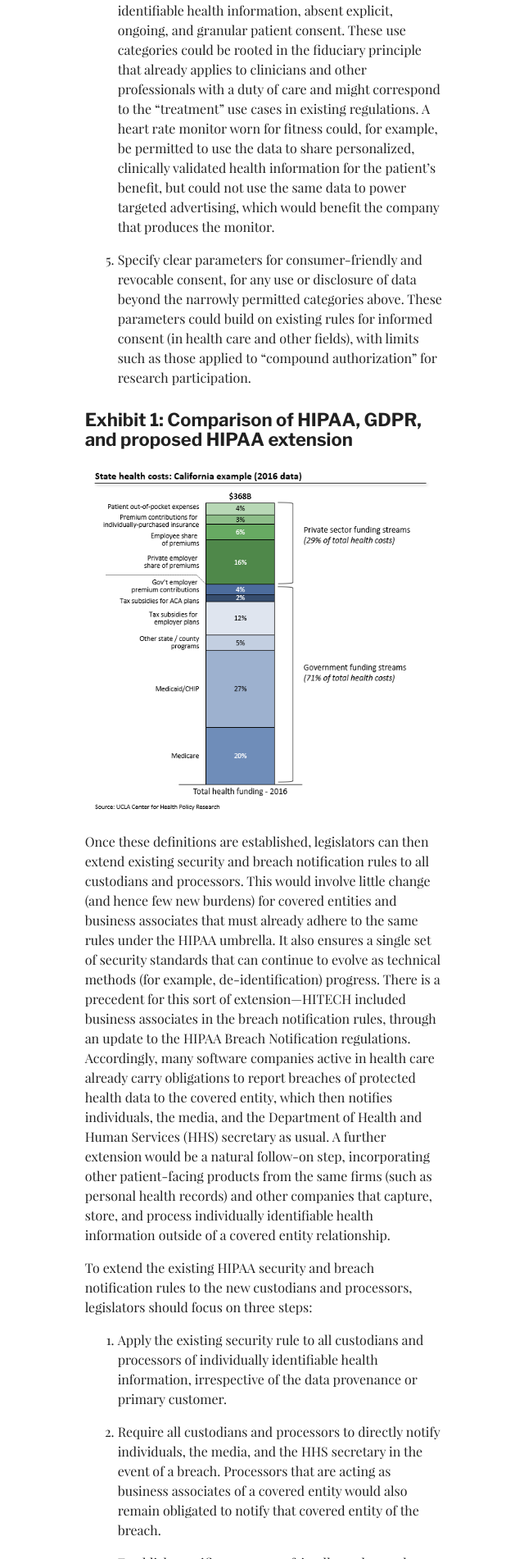
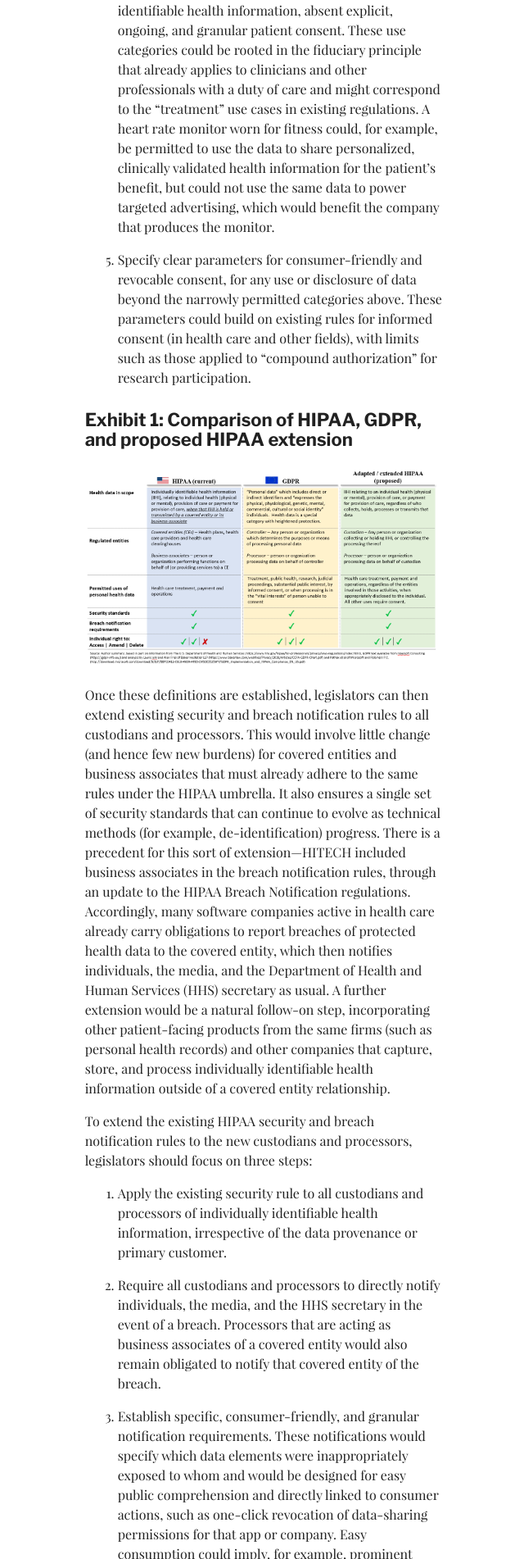
Before and after one commit to danielponeill/danielponeill.github.io, a Jekyll site: the page built from _posts/2019-12-10-Health data privacy and digital health.md, in a window 1280 px wide. Shown: the part 4498-6400 px from the top of the page at 82% size, without its empty margins (318-958 px from the left). Built offline with Jekyll 4.4.1, drawn with Linux system fonts in a browser that asks for light colours; some web fonts are replaced.

Commit message:
Update 2019-12-10-Health data privacy and digital health.md

```diff
--- a/_posts/2019-12-10-Health data privacy and digital health.md
+++ b/_posts/2019-12-10-Health data privacy and digital health.md
@@ -41,7 +41,7 @@ This comparison of the two models suggests that legislators should focus on five
 
 ## Exhibit 1: Comparison of HIPAA, GDPR, and proposed HIPAA extension
 
-![California's current healthcare funding streams]({{"/images/CA_health_funding.PNG"|absolute_url}})
+![Comparison of HIPAA, GDPR, and proposed HIPAA extension]({{"/images/HIPAA_vs_GDPR.PNG"|absolute_url}})
 
 Once these definitions are established, legislators can then extend existing security and breach notification rules to all custodians and processors. This would involve little change (and hence few new burdens) for covered entities and business associates that must already adhere to the same rules under the HIPAA umbrella. It also ensures a single set of security standards that can continue to evolve as technical methods (for example, de-identification) progress. There is a precedent for this sort of extension—HITECH included business associates in the breach notification rules, through an update to the HIPAA Breach Notification regulations. Accordingly, many software companies active in health care already carry obligations to report breaches of protected health data to the covered entity, which then notifies individuals, the media, and the Department of Health and Human Services (HHS) secretary as usual. A further extension would be a natural follow-on step, incorporating other patient-facing products from the same firms (such as personal health records) and other companies that capture, store, and process individually identifiable health information outside of a covered entity relationship.
 
```
